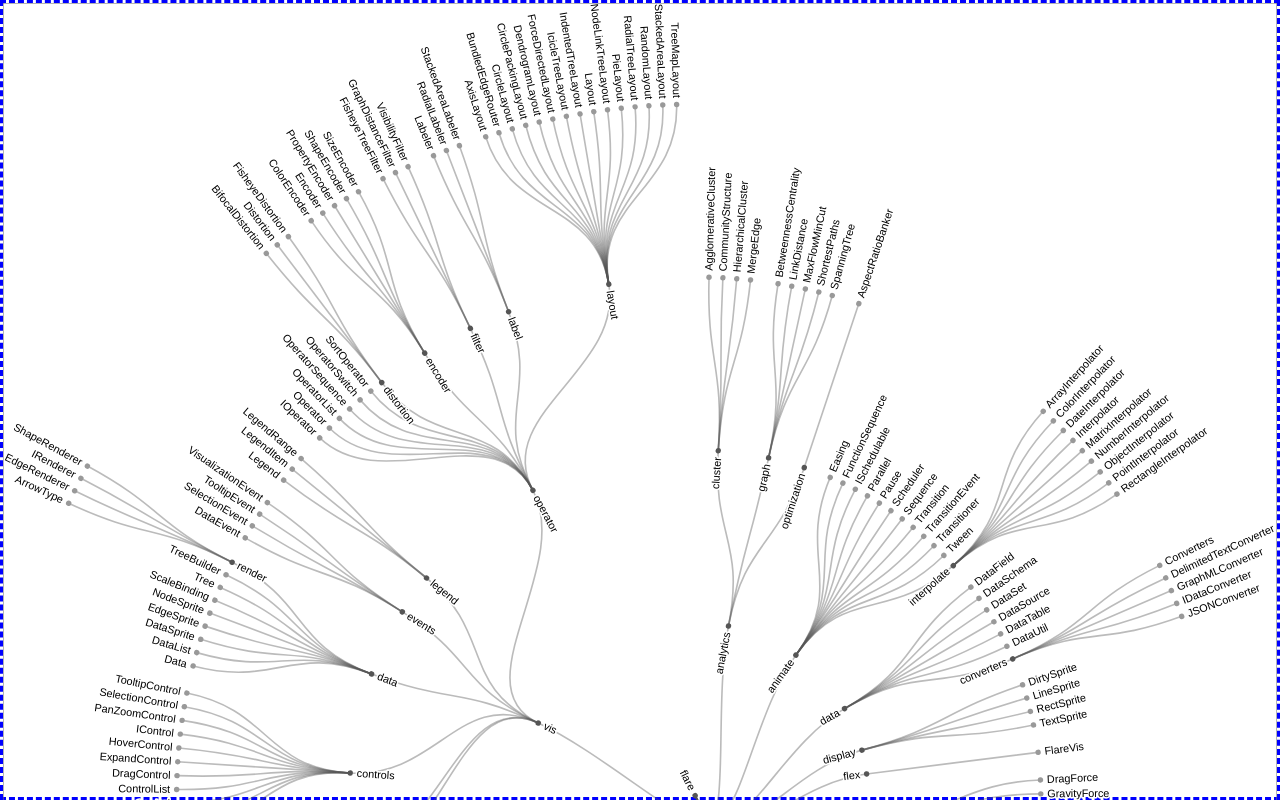
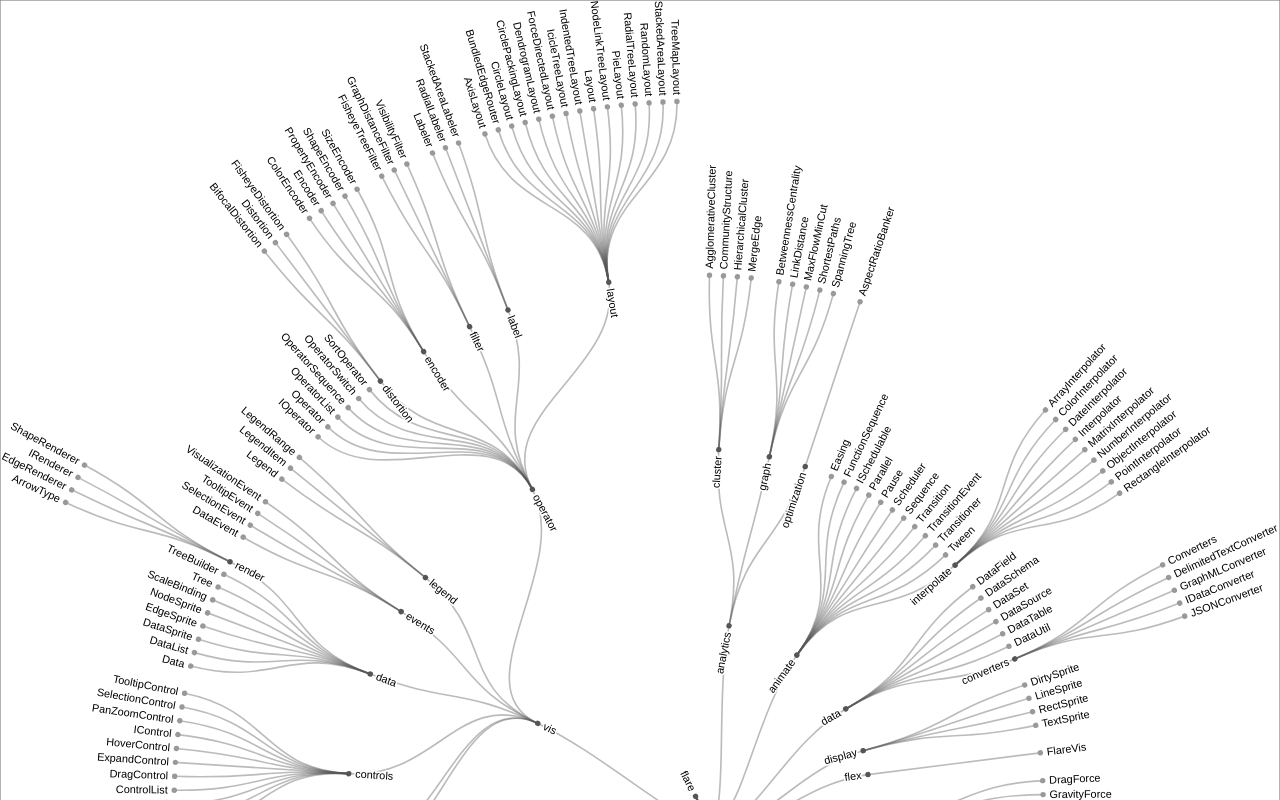
Before and after one commit to npathhq/radial-tree-demo, a website built with Parcel: page src/index.html in a window 1280 px wide. Shown: the top 800 px of the page. Built offline with nearby package versions, Linux system fonts and the light colour scheme.

Commit message:
💄 Remove debug border

```diff
--- a/src/style.scss
+++ b/src/style.scss
@@ -14,10 +14,10 @@ body {
 }
 
 .app {
+  // border: 3px dashed blue;
   height: 100%;
-  border: 3px dashed blue;
 }
 
-.svg {
+.visualization {
   display: block;
 }
```
